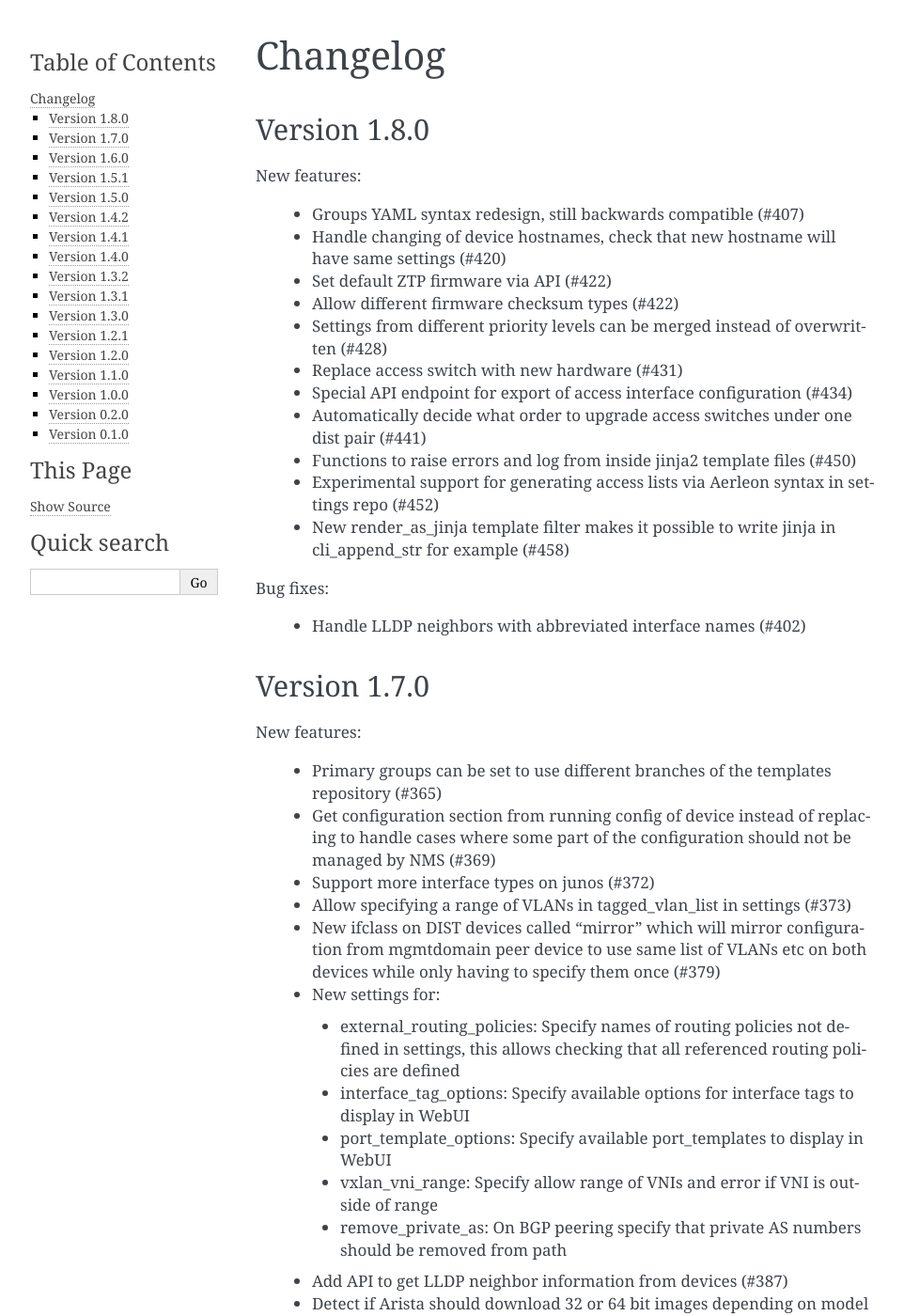
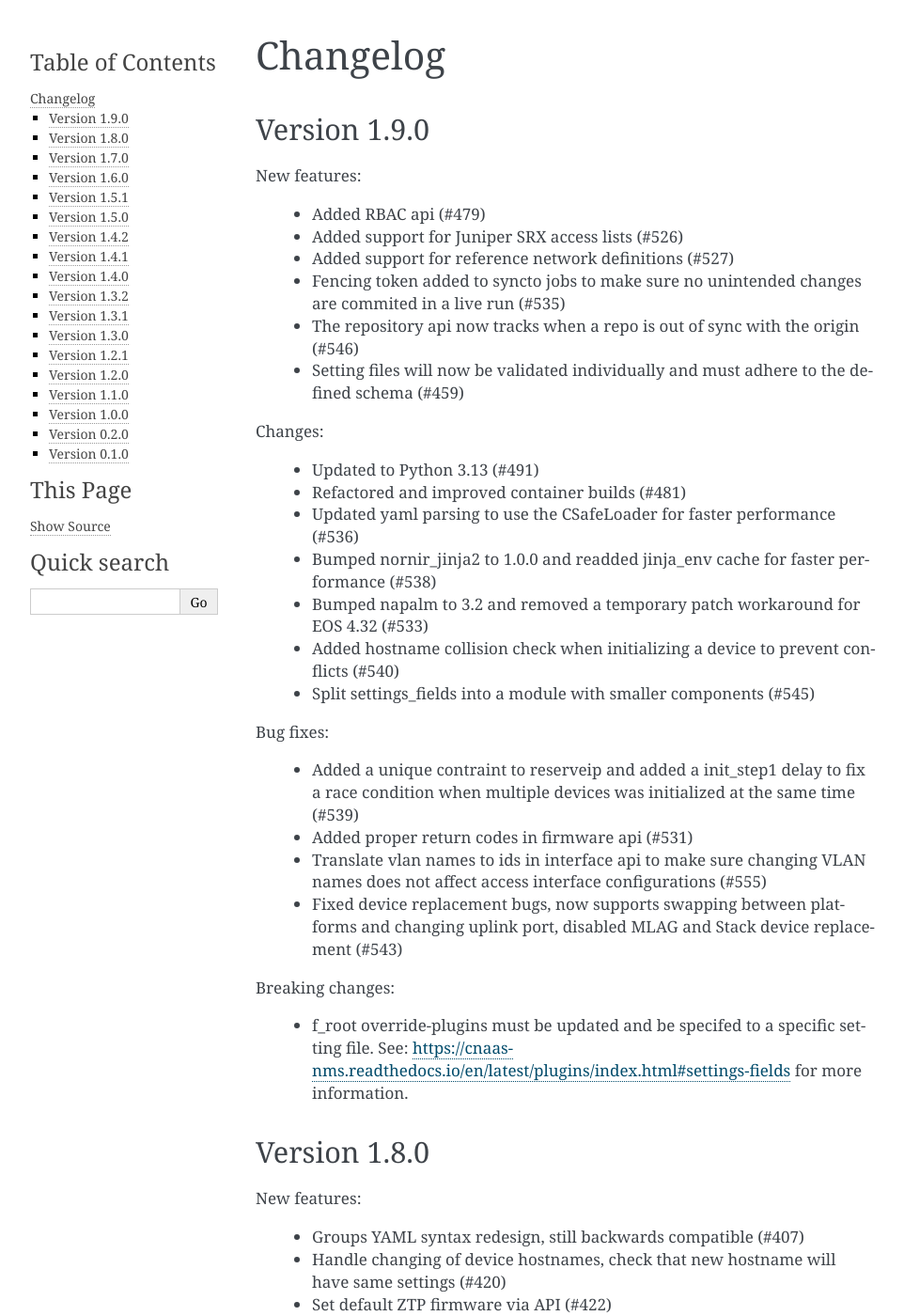
Before and after one commit to SUNET/cnaas-nms, a Sphinx documentation site: the page built from docs/changelog/index.rst, in a window 1280 px wide and 1400 px high. Shown: the whole window at 94% size, without its empty margins (148-1110 px from the left). Built offline with Sphinx 7.4.7, drawn with Linux system fonts in a browser that asks for light colours.

Commit message:
Initial changelog for version 1.9

```diff
--- a/docs/changelog/index.rst
+++ b/docs/changelog/index.rst
@@ -1,5 +1,39 @@
 Changelog
 =========
+
+Version 1.9.0
+-------------
+
+New features:
+
+ - Added RBAC api (#479)
+ - Added support for Juniper SRX access lists (#526)
+ - Added support for reference network definitions (#527)
+ - Fencing token added to syncto jobs to make sure no unintended changes are commited in a live run (#535)
+ - The repository api now tracks when a repo is out of sync with the origin (#546)
+ - Setting files will now be validated individually and must adhere to the defined schema (#459)
+
+Changes:
+
+ - Updated to Python 3.13 (#491)
+ - Refactored and improved container builds (#481)
+ - Updated yaml parsing to use the CSafeLoader for faster performance (#536)
+ - Bumped nornir_jinja2 to 1.0.0 and readded jinja_env cache for faster performance (#538)
+ - Bumped napalm to 3.2 and removed a temporary patch workaround for EOS 4.32 (#533)
+ - Added hostname collision check when initializing a device to prevent conflicts (#540)
+ - Split settings_fields into a module with smaller components (#545)
+
+Bug fixes:
+
+ - Added a unique contraint to reserveip and added a init_step1 delay to fix a race condition when multiple devices was initialized at the same time (#539)
+ - Added proper return codes in firmware api (#531)
+ - Translate vlan names to ids in interface api to make sure changing VLAN names does not affect access interface configurations (#555)
+ - Fixed device replacement bugs, now supports swapping between platforms and changing uplink port, disabled MLAG and Stack device replacement (#543)
+
+Breaking changes:
+
+ - f_root override-plugins must be updated and be specifed to a specific setting file.
+   See: https://cnaas-nms.readthedocs.io/en/latest/plugins/index.html#settings-fields for more information.
 
 Version 1.8.0
 -------------
```
